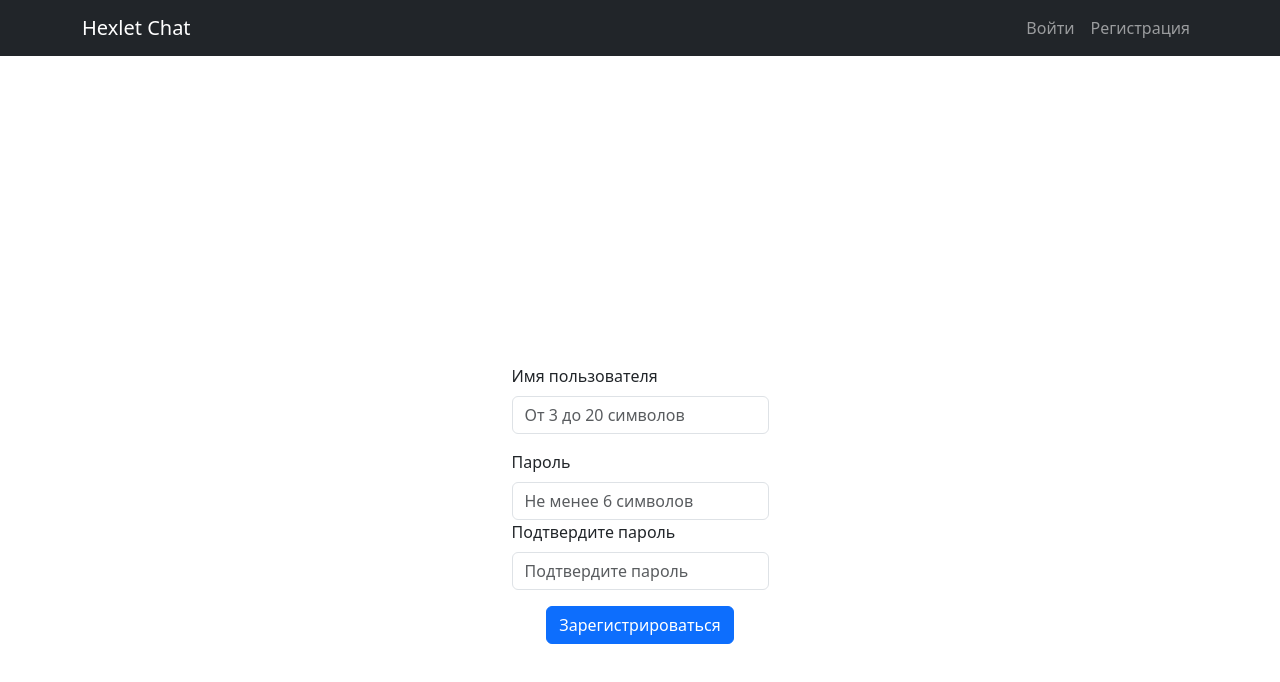
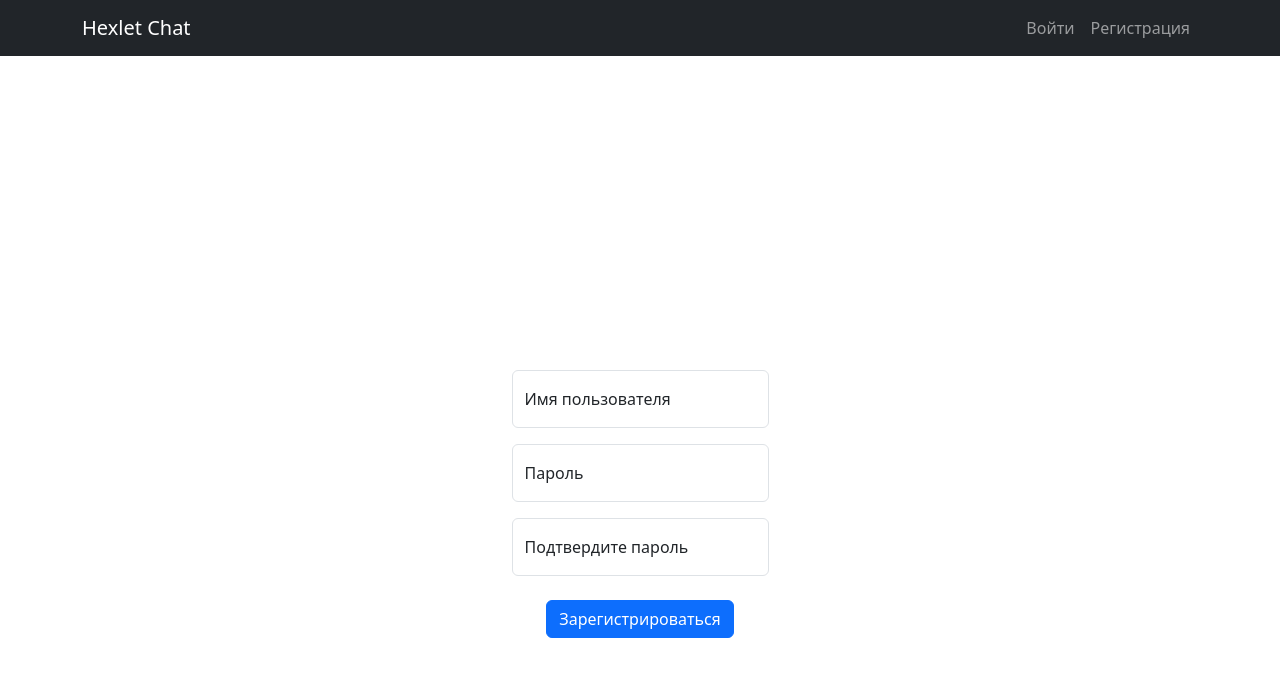
Before and after one commit to DeIndi/frontend-project-12, a React (Create React App) app: page /signup in a window 1280 px wide. Shown: the top 682 px of the page. Built offline with nearby package versions, Linux system fonts and the light colour scheme; no server answers.

Commit message:
changed yup in SignUp

```diff
--- a/src/components/Login.js
+++ b/src/components/Login.js
@@ -1,5 +1,6 @@
 import React from 'react';
-import { Formik, Field, Form } from 'formik';
+import { Button, Form } from 'react-bootstrap';
+import { useFormik } from 'formik';
 import * as yup from 'yup';
 import axios from 'axios';
 import { useNavigate } from 'react-router-dom';
@@ -11,10 +12,20 @@ import routes from '../routes';
 const Login = () => {
   const schema = yup.string().length(8);
   const { t } = useTranslation();
-
   const navigate = useNavigate();
   const auth = useAuth();
-  const handleSubmit = async (values) => {
+  const formik = useFormik({
+    initialValues: {
+      username: '',
+      password: '',
+      passwordConfirmation: '',
+    },
+    onSubmit: async (values) => {
+      formik.validateForm().then((errors) => {
+        if (Object.keys(errors).length !== 0) {
+          console.log('Validation errors:', errors);
+        }
+      });
       try {
         axios.post(routes.loginPath(), values)
           .then((response) => {
@@ -29,32 +40,24 @@ const Login = () => {
       } catch (e) {
         console.error(e);
       }
-  };
+    },
+    validationSchema: schema,
+  });
   return (
         <div className="App">
-            <Formik
-                initialValues={{ username: '', password: '' }}
-                onSubmit={(values, formik) => handleSubmit(values, formik)}
-                validationSchema={schema}
-            >
-                {(formik) => (
           <div className="container d-flex justify-content-center align-items-center vh-100 mt-5">
             <Form>
-                            <div className="form-group">
-                                <label htmlFor="username">{t('userInfo.username')}:</label>
-                                <Field name="username" onChange={formik.handleChange} type="text" className={classNames('form-control', formik.errors.username ? 'is-invalid' : null)} />
-                            </div>
-                            <div className="form-group">
-                                <label htmlFor="password">{t('userInfo.password')}:</label>
-                                <Field name="password" onChange={formik.handleChange} type="password" className={classNames('form-control', formik.errors.password ? 'is-invalid' : null)} />
-                            </div>
-                            <div className="text-center mt-3 mb-0">
-                                <button type="submit" className="btn btn-primary">{t('modal.send')}</button>
-                            </div>
+              <Form.Group className="form-floating mb-3">
+                <Form.Label htmlFor="username">{t('userInfo.username')}:</Form.Label>
+                <Form.Control name="username" onChange={formik.handleChange} type="text" className={classNames('form-control', formik.errors.username ? 'is-invalid' : null)} />
+              </Form.Group>
+              <Form.Group className="form-group">
+                <Form.Label htmlFor="password">{t('userInfo.password')}:</Form.Label>
+                <Form.Control name="password" onChange={formik.handleChange} type="password" className={classNames('form-control', formik.errors.password ? 'is-invalid' : null)} />
+              </Form.Group>
+                <Button type="submit" className="btn btn-primary">{t('modal.send')}</Button>
             </Form>
           </div>
-                )}
-            </Formik>
         </div>
   );
 };
--- a/src/components/SignUp.jsx
+++ b/src/components/SignUp.jsx
@@ -11,9 +11,9 @@ import routes from '../routes';
 
 const SignUp = () => {
   const { t } = useTranslation();
-
   const schema = yup.object({
-    username: yup.string().length(6),
+    username: yup.string().min(3, t('signUp.usernameConstraints'))
+      .max(20, t('signUp.usernameConstraints')),
     password: yup.string().required('Password is required'),
     passwordConfirmation: yup.string().test(
       'passwords-match',
@@ -55,33 +55,49 @@ const SignUp = () => {
     <div className="App">
       <div className="container d-flex justify-content-center align-items-center vh-100 mt-5">
         <Form onSubmit={formik.handleSubmit}>
-          <Form.Group className="mb-3" controlId="exampleForm.ControlInput1">
+          <Form.Group className="form-floating mb-3">
             <Form.Label htmlFor="username">{t('userInfo.username')}</Form.Label>
-            <Form.Control placeholder={t('signUp.usernameConstraints')}
-                          name="username" id="username"
-                          onChange={formik.handleChange} type="text"
-                          className={classNames('form-control', formik.errors.username ? 'is-invalid' : null)}/>
+            <Form.Control
+              placeholder={t('userInfo.username')}
+              name="username"
+              id="username"
+              onChange={formik.handleChange}
+              onBlur={formik.handleBlur}
+              value={formik.values.username ?? ''}
+              type="text"
+              required
+              className={classNames(formik.errors.username ? 'is-invalid' : null)}/>
             <Form.Control.Feedback type="invalid" tooltip placement="right">
-              {t('formik.errors.username')}
+              {formik.errors.username}
             </Form.Control.Feedback>
           </Form.Group>
-          <Form.Group className="form-group">
+          <Form.Group className="form-floating mb-3">
             <Form.Label htmlFor="password">{t('userInfo.password')}</Form.Label>
-            <Form.Control name="password" id="password" onChange={formik.handleChange}
-                          type="password"
-                          placeholder={t('signUp.passMin')}
-                          className={classNames('form-control', formik.errors.password ? 'is-invalid' : null)}
+            <Form.Control
+              name="password"
+              id="password"
+              type="password"
+              placeholder={t('signUp.passMin')}
+              onChange={formik.handleChange}
+              onBlur={formik.handleBlur}
+              value={formik.values.password}
+              className={classNames(formik.errors.password ? 'is-invalid' : null)}
             />
             <Form.Control.Feedback type="invalid" tooltip placement="right">
               {t('formik.errors.password')}
             </Form.Control.Feedback>
           </Form.Group>
-          <Form.Group className="form-group">
+          <Form.Group className="form-floating mb-4">
             <Form.Label htmlFor="confirmPassword">{t('userInfo.confirmPassword')}</Form.Label>
-            <Form.Control name="passwordConfirmation" id="confirmPassword" onChange={formik.handleChange}
-                          placeholder={t('userInfo.confirmPassword')}
-                          type="password"
-                          className={classNames('form-control', formik.errors.passwordConfirmation ? 'is-invalid' : null)}/>
+            <Form.Control
+              name="passwordConfirmation"
+              id="confirmPassword"
+              onChange={formik.handleChange}
+              onBlur={formik.handleBlur}
+              value={formik.values.passwordConfirmation}
+              placeholder={t('userInfo.confirmPassword')}
+              type="password"
+              className={classNames(formik.errors.passwordConfirmation ? 'is-invalid' : null)}/>
             <Form.Control.Feedback type="invalid" tooltip placement="right">
               {t('formik.errors.passwordConfirmation')}
             </Form.Control.Feedback>
```
Lines whose indentation alone changed are shown as unchanged.
